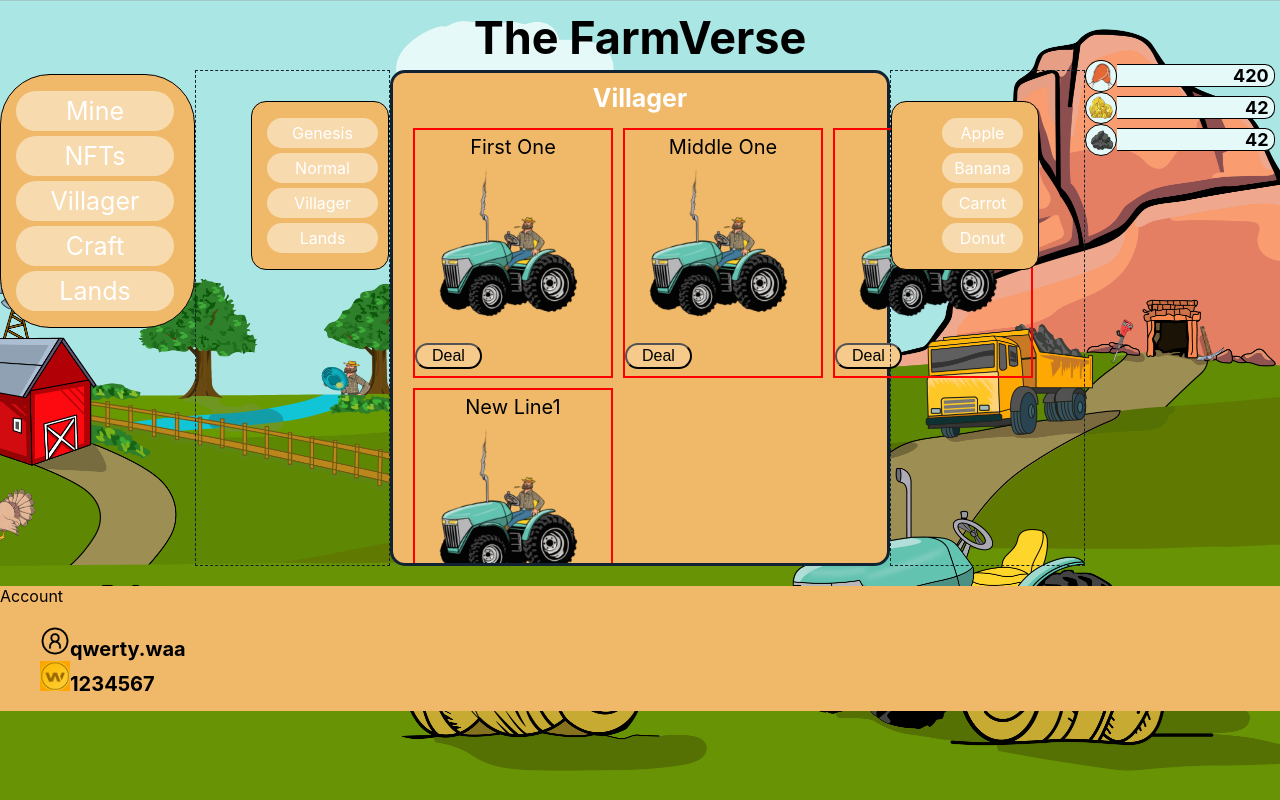
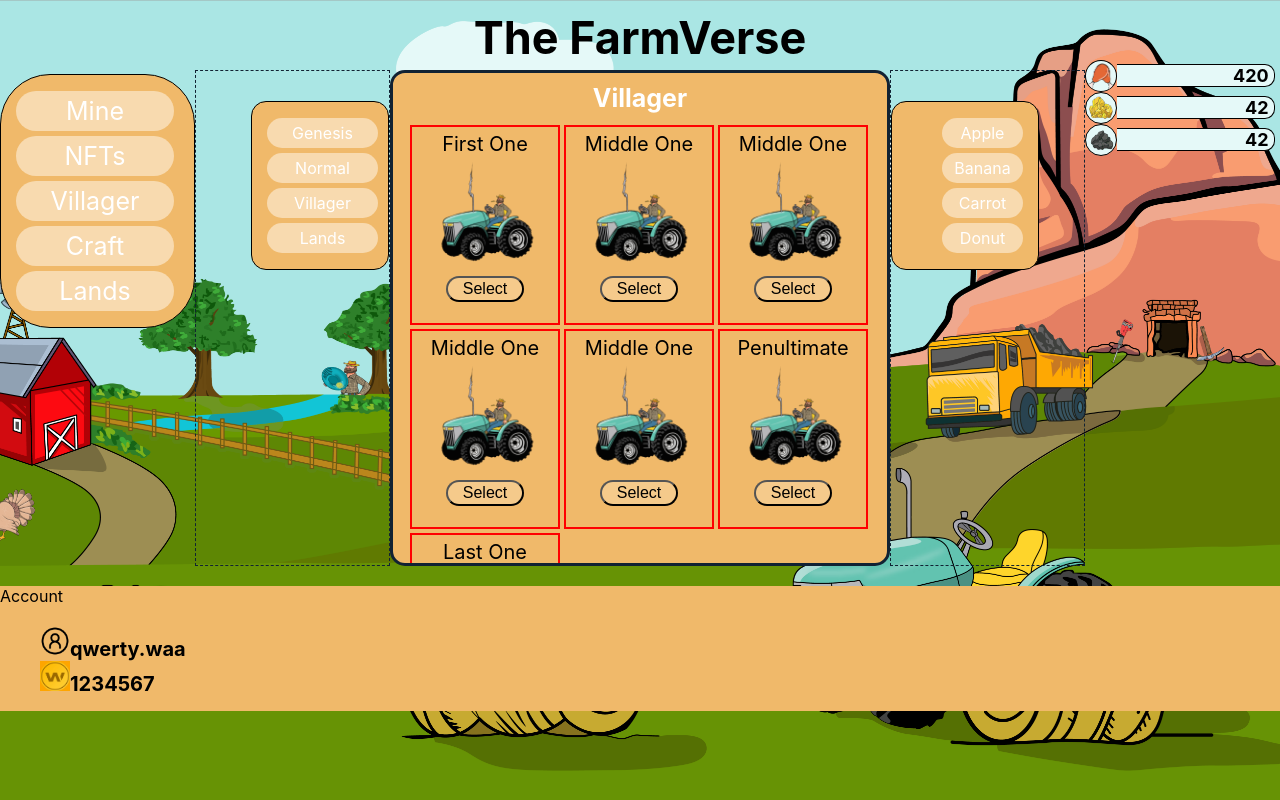
Before and after one commit to rvrichards/first, a React (Create React App) app: page / in a window 1280 px wide. Built offline with nearby package versions, Linux system fonts and the light colour scheme.

Commit message:
Updated main wundow sizing, placement.

```diff
--- a/src/App.css
+++ b/src/App.css
@@ -18,7 +18,7 @@
 }
 .main {
   grid-area: main;
-  max-width:  675px;
+  max-width:  500px;
 }
 .side {
   grid-area: side;
--- a/src/components/Main/Main.css
+++ b/src/components/Main/Main.css
@@ -8,8 +8,8 @@
 
 .main-scroll {
   height: 440px;
-  width: 675px;
-  overflow-y: scroll;
+  width: 500px;
+  overflow-y: auto;
   overflow-x: hidden;
   scrollbar-color: black white;
   scrollbar-width: auto;
--- a/src/components/Main/Main.js
+++ b/src/components/Main/Main.js
@@ -14,11 +14,11 @@ function Main(props) {
                 <div className="main-container">
                     <MenuItem title="First One"/>
                     <MenuItem title="Middle One"/>
+                    <MenuItem title="Middle One"/>
+                    <MenuItem title="Middle One"/>
+                    <MenuItem title="Middle One"/>
+                    <MenuItem title="Penultimate"/>
                     <MenuItem title="Last One"/>
-                    <MenuItem title="New Line1"/>
-                    {/* <MenuItem title="New Line2"/>
-                    <MenuItem title="New Line3"/>
-                    <MenuItem title="New Line4"/> */}
                 </div>
 
             </div>
--- a/src/components/Main/MainItem.css
+++ b/src/components/Main/MainItem.css
@@ -1,13 +1,15 @@
 .main-item {
-    width: 200px;
-    height: 250px;
-    margin: 5px;
+    width: 150px;
+    height: 200px;
+    margin: 2px;
     border: 2px solid red;
     box-sizing: border-box;
 }
 
 .main-image {
-    height: 180px;
+    height: 120px;
+    display: flex;
+    justify-content: center;
 }
 
 .main-image-title {
@@ -20,7 +22,7 @@ p {
     font-size: 16px;
 }
 
-.main-buttonLine {
+.main-button-line {
     text-align: center;
 }
 
--- a/src/components/Main/MainItem.js
+++ b/src/components/Main/MainItem.js
@@ -8,8 +8,8 @@ function MainItem(props) {
   return (
     <div className="main-item">
       <div className="main-image-title">{props.title}</div>
-      <img src={Villager}  className="main-image" alt="{Villager}" />
-      <div className="main-buttonline"><button className="main-button" >Deal</button></div>
+      <div className="main-image"><img src={Villager} alt="{Villager}" /></div>
+      <div className="main-button-line"><button className="main-button" >Select</button></div>
     </div>
   );
 }
```
